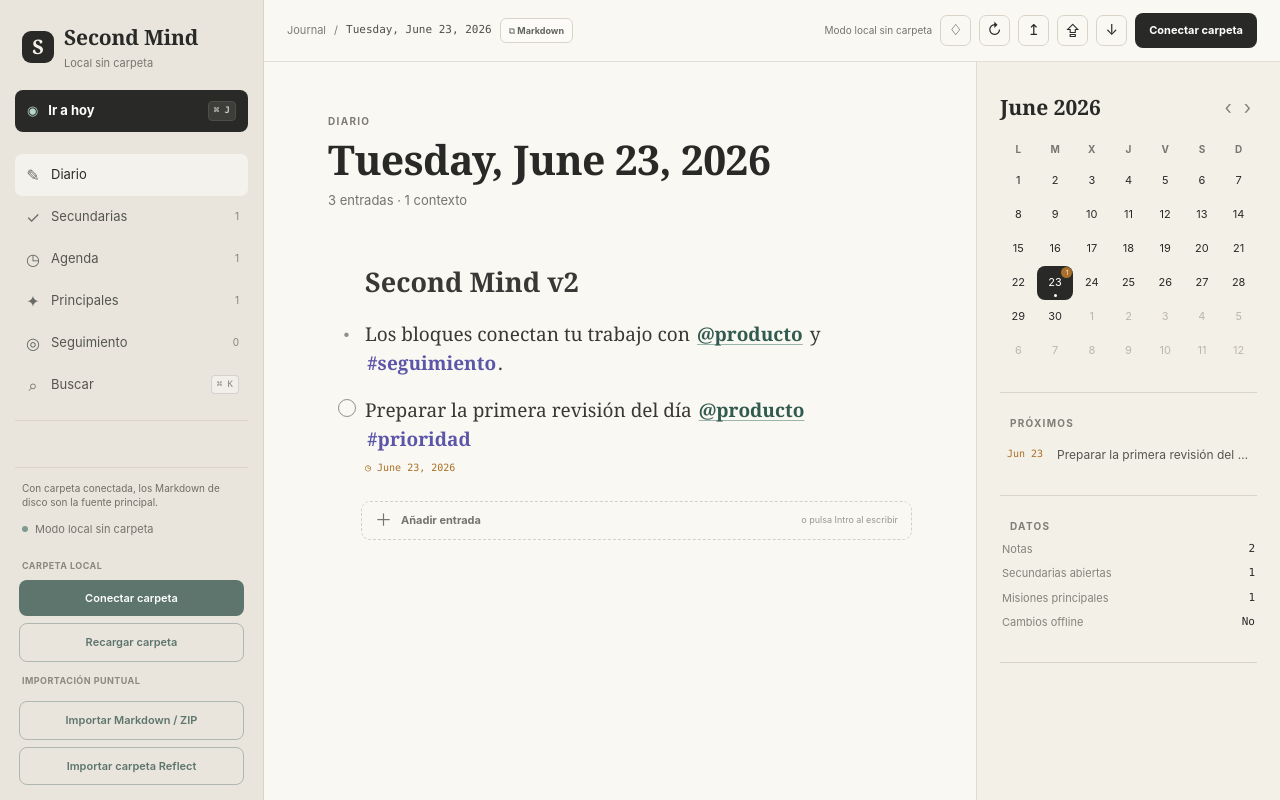
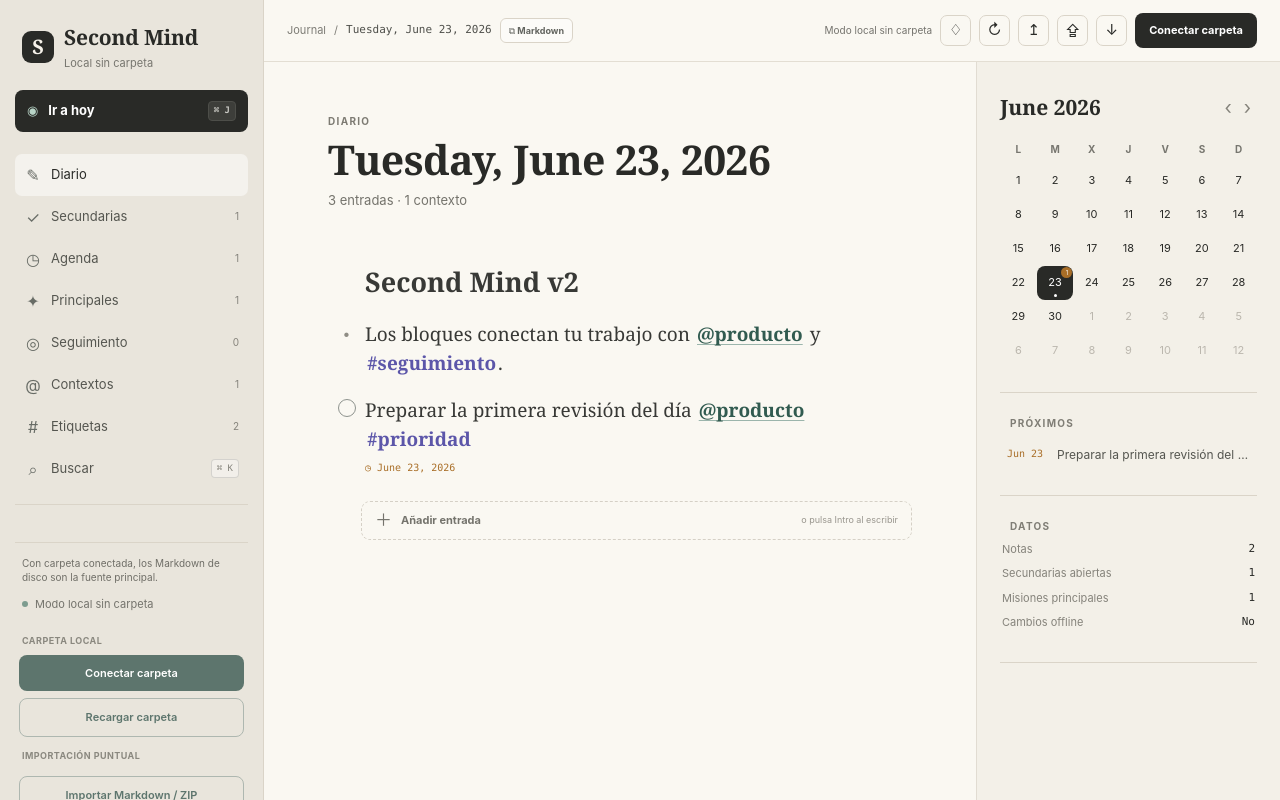
Before and after one commit to jlaguilargomez/second-mind, a Vue app: page / in a window 1280 px wide. Built offline with nearby package versions, Linux system fonts and the light colour scheme; a web font is replaced by a local one.

Commit message:
Add full context and tag directories

```diff
--- a/src/App.vue
+++ b/src/App.vue
@@ -77,6 +77,8 @@ const pageTitle = computed(() => {
   if (currentView.value === 'agenda') return 'Agenda'
   if (currentView.value === 'missions') return 'Misiones Principales'
   if (currentView.value === 'tracking') return 'Seguimiento'
+  if (currentView.value === 'contexts') return 'Contextos'
+  if (currentView.value === 'tags') return 'Etiquetas'
   return 'Second Mind'
 })
 
@@ -538,12 +540,20 @@ onBeforeUnmount(() => {
           <span>◎</span> Seguimiento
           <small>{{ waitingTasks.length }}</small>
         </button>
+        <button :class="{ active: currentView === 'contexts' }" @click="navigate('contexts')">
+          <span>@</span> Contextos
+          <small>{{ contextIndex.length }}</small>
+        </button>
+        <button :class="{ active: currentView === 'tags' }" @click="navigate('tags')">
+          <span>#</span> Etiquetas
+          <small>{{ tags.length }}</small>
+        </button>
         <button @click="openSearch"><span>⌕</span> Buscar <kbd>⌘ K</kbd></button>
       </nav>
 
       <section class="sidebar-section contexts-section">
         <div class="section-heading">
-          <span>CONTEXTOS</span>
+          <button class="heading-link" @click="navigate('contexts')">CONTEXTOS</button>
           <button aria-label="Nuevo contexto" @click="showContextDialog = true">＋</button>
         </div>
         <div
@@ -569,7 +579,9 @@ onBeforeUnmount(() => {
       </section>
 
       <section v-if="tags.length" class="sidebar-section tags-section">
-        <div class="section-heading"><span>ETIQUETAS</span></div>
+        <div class="section-heading">
+          <button class="heading-link" @click="navigate('tags')">ETIQUETAS</button>
+        </div>
         <div
           v-for="tag in tags.slice(0, 8)"
           :key="tag.name"
@@ -938,6 +950,50 @@ onBeforeUnmount(() => {
             </section>
           </template>
 
+          <template v-else-if="currentView === 'contexts'">
+            <div class="page-heading">
+              <p class="eyebrow">MAPA COMPLETO</p>
+              <h1>Contextos</h1>
+              <p>{{ pluralize(contextIndex.length, 'contexto') }} conectados con notas, tareas y actividad.</p>
+            </div>
+
+            <div v-if="contextIndex.length" class="entity-directory context-directory">
+              <button
+                v-for="context in contextIndex"
+                :key="context.name"
+                :class="`context-${context.color || 'sage'}`"
+                @click="openContext(context.name)"
+              >
+                <b :class="`context-dot color-${context.color || 'sage'}`">{{ context.emoji || '◈' }}</b>
+                <span>
+                  <strong>@{{ context.name }}</strong>
+                  <small>{{ contextTypes[context.contextType || 'project'] }} · {{ context.openTasks }} abiertas · {{ context.count }} menciones</small>
+                </span>
+              </button>
+            </div>
+            <div v-else class="empty-state">Aún no hay contextos.</div>
+          </template>
+
+          <template v-else-if="currentView === 'tags'">
+            <div class="page-heading">
+              <p class="eyebrow">ÍNDICE COMPLETO</p>
+              <h1>Etiquetas</h1>
+              <p>{{ pluralize(tags.length, 'etiqueta') }} para filtrar tareas y entradas.</p>
+            </div>
+
+            <div v-if="tags.length" class="entity-directory tag-directory">
+              <button
+                v-for="tag in tags"
+                :key="tag.name"
+                :class="{ active: selectedTag === tag.name }"
+                @click="openTag(tag.name)"
+              >
+                <span><strong>#{{ tag.name }}</strong><small>{{ pluralize(tag.count, 'mención', 'menciones') }}</small></span>
+              </button>
+            </div>
+            <div v-else class="empty-state">Aún no hay etiquetas.</div>
+          </template>
+
           <template v-else-if="currentView === 'context' && activeContext">
             <div class="context-hero" :class="`context-${activeContext.color || 'sage'}`">
               <span>{{ activeContext.emoji || '◈' }}</span>
--- a/src/styles.css
+++ b/src/styles.css
@@ -104,6 +104,14 @@ kbd {
   color: #7f7d75; font-size: 10px; font-weight: 720; letter-spacing: 1.25px;
 }
 .section-heading button { border: 0; background: transparent; font-size: 16px; }
+.section-heading .heading-link {
+  padding: 0;
+  color: inherit;
+  font-size: 10px;
+  font-weight: inherit;
+  letter-spacing: inherit;
+}
+.section-heading .heading-link:hover { color: var(--ink); }
 .contexts-section {
   flex: 1 1 31vh;
   max-height: 31vh;
@@ -378,6 +386,25 @@ kbd {
 .agenda-item > button { border: 0; background: transparent; text-align: left; font-family: var(--font-editor); font-size: 17px; }
 
 .mission-board { display: grid; grid-template-columns: repeat(2, minmax(0, 1fr)); gap: 14px; }
+.entity-directory {
+  display: grid;
+  grid-template-columns: repeat(2, minmax(0, 1fr));
+  gap: 8px;
+}
+.entity-directory > button {
+  display: flex; align-items: center; gap: 10px; min-width: 0;
+  border: 1px solid var(--line); border-radius: 8px; padding: 12px;
+  background: rgba(255,255,255,.34); text-align: left;
+}
+.entity-directory > button:hover,
+.entity-directory > button.active { border-color: #bcb5a9; background: rgba(255,255,255,.72); }
+.entity-directory span { min-width: 0; }
+.entity-directory strong, .entity-directory small { display: block; overflow: hidden; white-space: nowrap; text-overflow: ellipsis; }
+.entity-directory strong { font-size: 13px; }
+.entity-directory small { margin-top: 4px; color: #74736c; font-size: 10px; }
+.tag-directory > button { color: var(--violet); background: var(--violet-soft); }
+.tag-directory > button:hover,
+.tag-directory > button.active { border-color: #c3bddf; background: #eee9fa; }
 .mission-card {
   display: grid; gap: 14px; align-content: start;
   border: 1px solid rgba(90,86,74,.13); border-radius: 12px; padding: 16px;
@@ -652,6 +679,7 @@ kbd {
   .context-hero { padding: 17px; }
   .context-hero > span { width: 49px; height: 49px; font-size: 23px; }
   .mission-board { grid-template-columns: 1fr; }
+  .entity-directory { grid-template-columns: 1fr; }
   .mission-card-main strong { font-size: 21px; }
   .tracking-grid { grid-template-columns: 1fr; }
   .task-card { grid-template-columns: 24px minmax(0, 1fr); }
```
Also changed, not shown: 1 other file (tests, documents, lock files or other folders).
